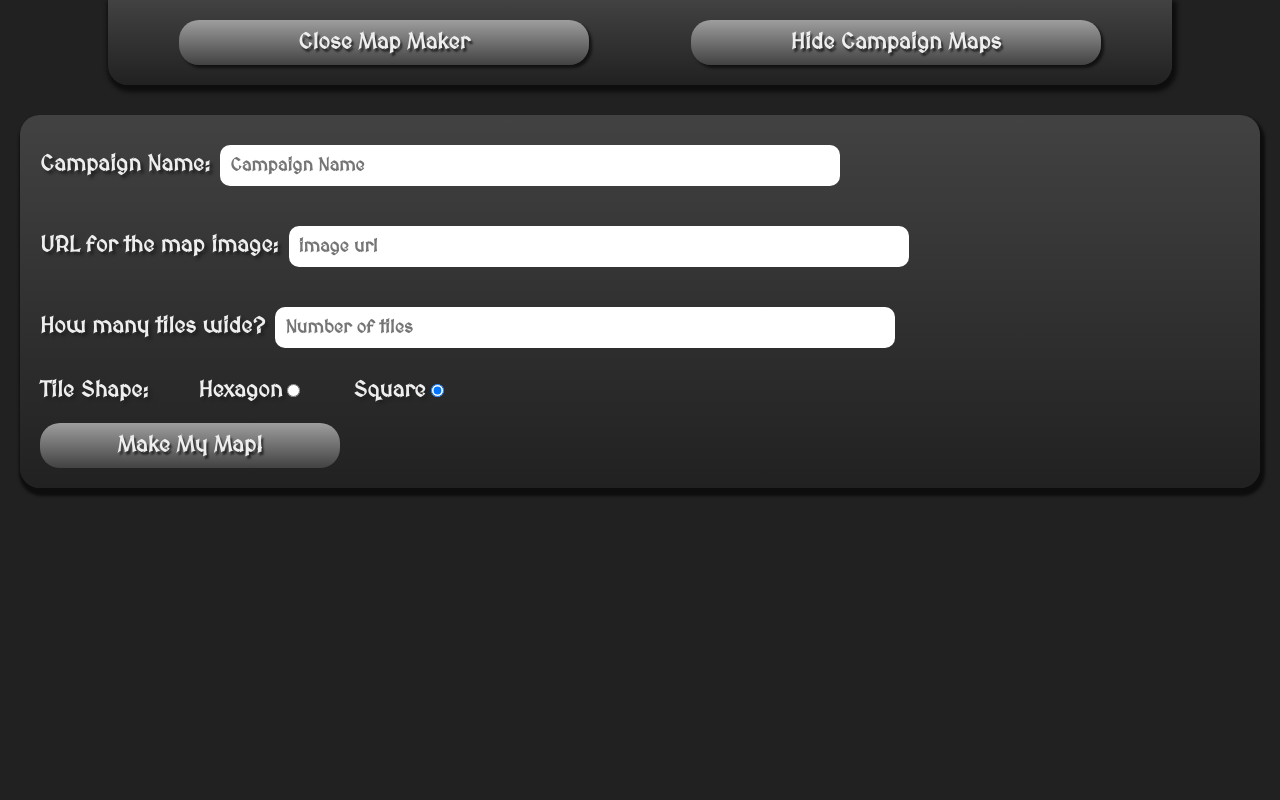
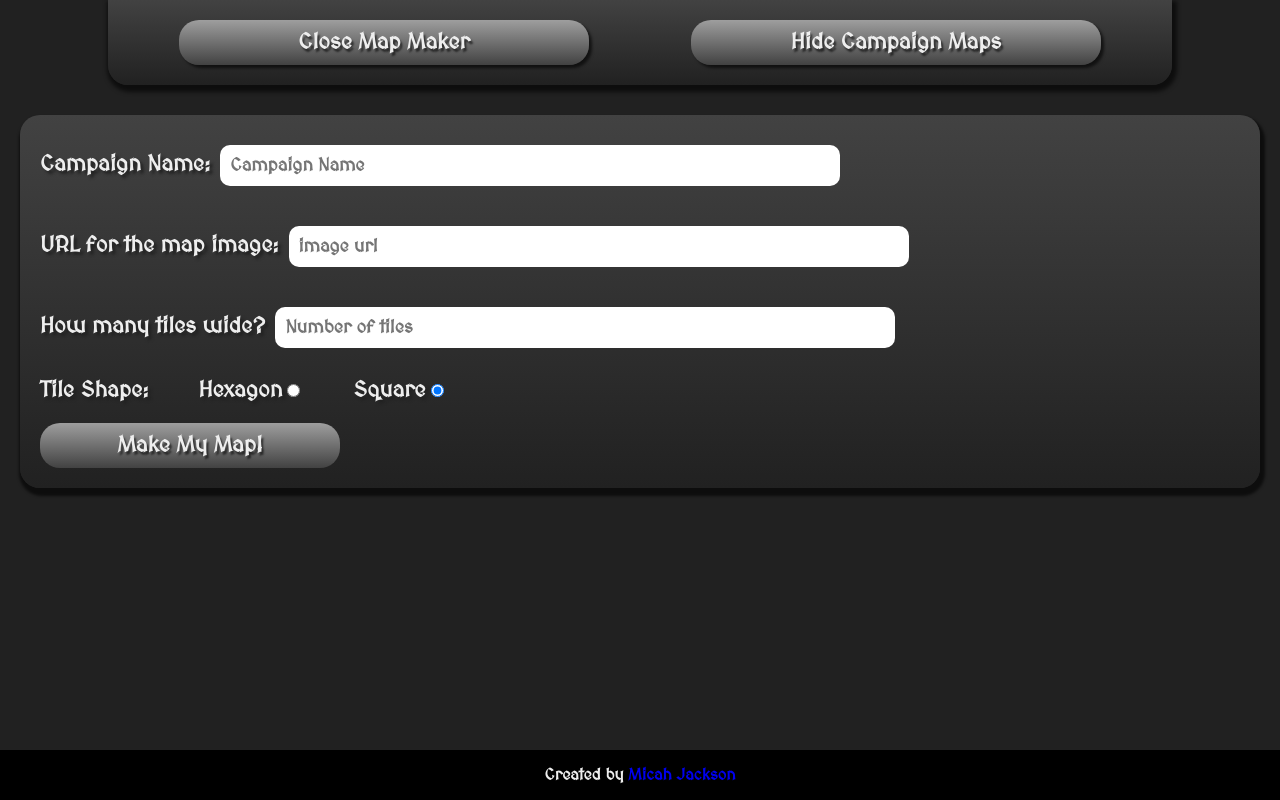
Before and after one commit to Hazelwize/dnd-map-maker, a React (Create React App) app: page / in a window 1280 px wide. Built offline with nearby package versions, Linux system fonts and the light colour scheme.

Commit message:
add footer with links to github

```diff
--- a/public/index.html
+++ b/public/index.html
@@ -42,5 +42,6 @@
       To begin the development, run `npm start` or `yarn start`.
       To create a production bundle, use `npm run build` or `yarn build`.
     -->
+
   </body>
 </html>
--- a/src/App.css
+++ b/src/App.css
@@ -3,6 +3,13 @@ body{
   color: #EEEEEE;
   font-weight: bold;
   background: #212121;
+}
+.app__container{
+  position: relative;
+  min-height: 100vh;
+}
+.comp__container{
+  padding-bottom: 50px
 }
 
 /* 100 #F5F5F5
@@ -133,6 +140,20 @@ body{
   transform: scale(1.05);
   transition: .2s ease-in-out;
 }
+.footer{
+  position: absolute;
+  bottom:0;
+  width: 100%;
+  height: 50px;
+  background: black;
+  display: flex;
+  align-items: center;
+  justify-content: center;
+}
+.footer__link{
+  text-decoration: none;
+  font-weight: bold;
+}
 .main__container {
   border-radius: 10px;
   box-shadow: 3px 6px 3px 3px rgba(0,0,0,.6);
--- a/src/App.js
+++ b/src/App.js
@@ -125,7 +125,8 @@ function App() {
     setGameBoard('')
   }
   return(
-    <div>
+    <div className="app__container">
+      <div className="comp__container">
         <nav className="nav">
           <button className="form__button" onClick={()=>setNewMap(!newMap)}>{newMap? "Close Map Maker": "Make New Map"}</button>
           <button className="form__button" onClick={()=>setGameSelect(!gameSelect)}>{gameSelect? "Hide Campaign Maps": "Show Campaign Maps"}</button>
@@ -144,8 +145,10 @@ function App() {
           <button className="form__button" onClick={() => handleReset()}>Reset Board</button>
           <button className="form__button" onClick={() => deleteGameBoard()}>Delete Game Board</button>
         </nav>}
-
-
+      </div>
+      <footer className='footer'>
+        <p>Created by <a className="footer__link"href="https://github.com/Hazelwize" target="_blank">Micah Jackson</a></p>
+      </footer>
     </div>
 
   )
```
Lines whose indentation alone changed are shown as unchanged.
